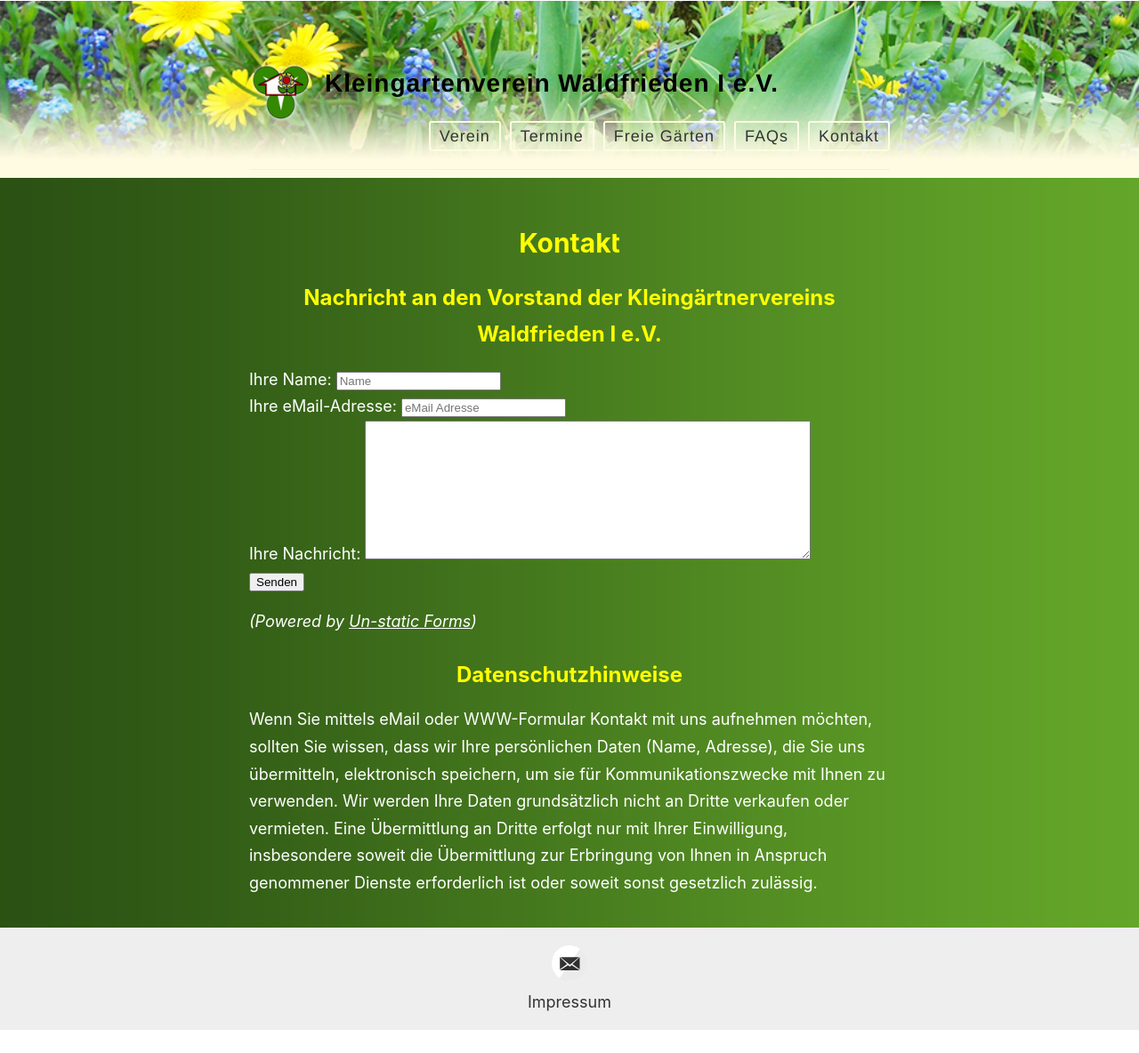
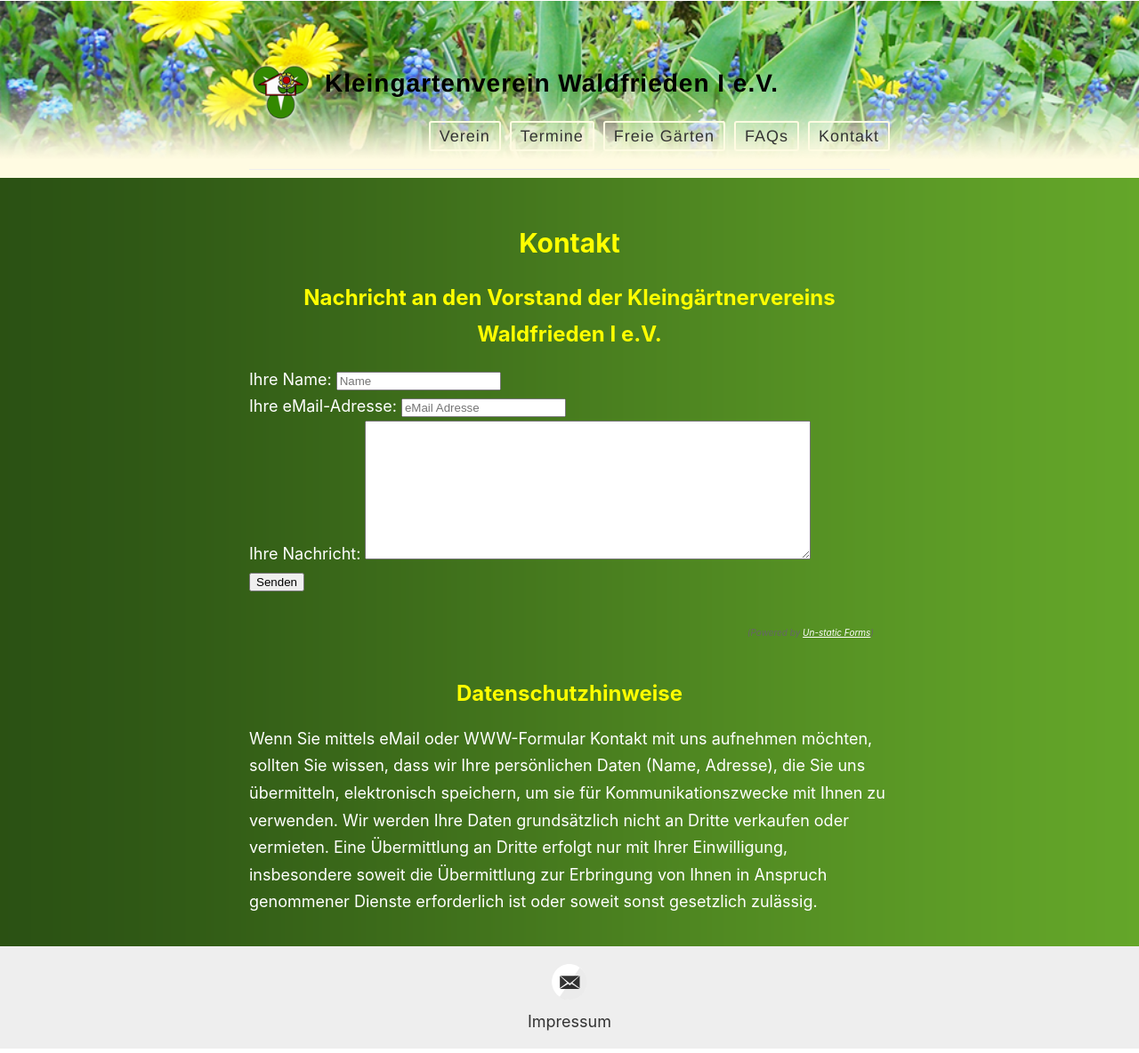
Before and after one commit to der-Frankie/kgv-website-dev.github.io, a Jekyll site: the page built from _pages/kontakt.md, in a window 1280 px wide. Shown: the whole page at 89% size. Built offline with Jekyll 4.4.1, drawn with Linux system fonts in a browser that asks for light colours; before the commit the page ends 1163 px from its top, so only the background shows below that.

Commit message:
weitere Verfeinerung

```diff
--- a/_includes/contact-form.html
+++ b/_includes/contact-form.html
@@ -24,6 +24,6 @@
 
 </form>
 
-<div class="text-center">
+<div class="supporting">
     <p><i>(Powered by <a rel="nofollow" href="Un-static Forms">Un-static Forms</a>)</i></p>
 </div>
--- a/assets/style.scss
+++ b/assets/style.scss
@@ -419,7 +419,7 @@ nav {
     color: $gray;
     font-size: 22px;
     font-style: italic;
-    background-color: #ddffb5;;
+    background-color: #ddffb5;
   }
 
   .comments {
@@ -528,6 +528,16 @@ body:after {
 .cd-container h1, .cd-container h2 {
   font-family: "Open Sans", sans-serif;
   font-weight: bold;
+}
+
+.supporting{
+  text-align: right;
+  margin: 1.8em .8em;
+  /*border-left: 2px solid $gray;*/
+  padding: 0.1em 1em;
+  color: $gray;
+  font-size: 10px;
+  font-style: italic;
 }
 
 /* --------------------------------
```
